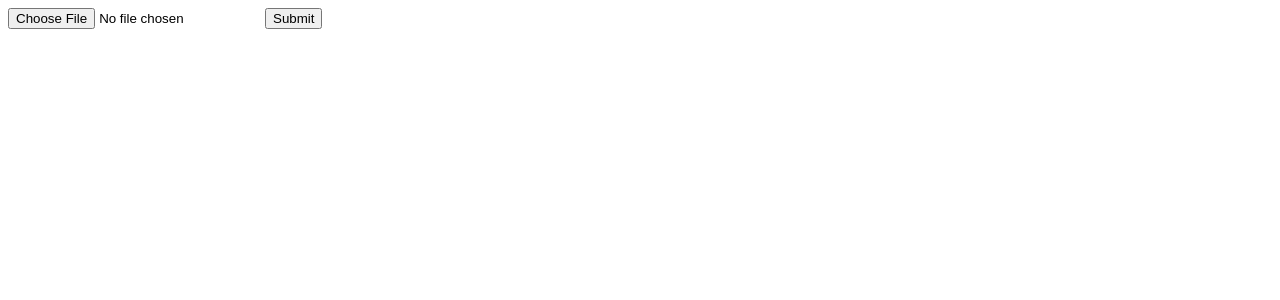
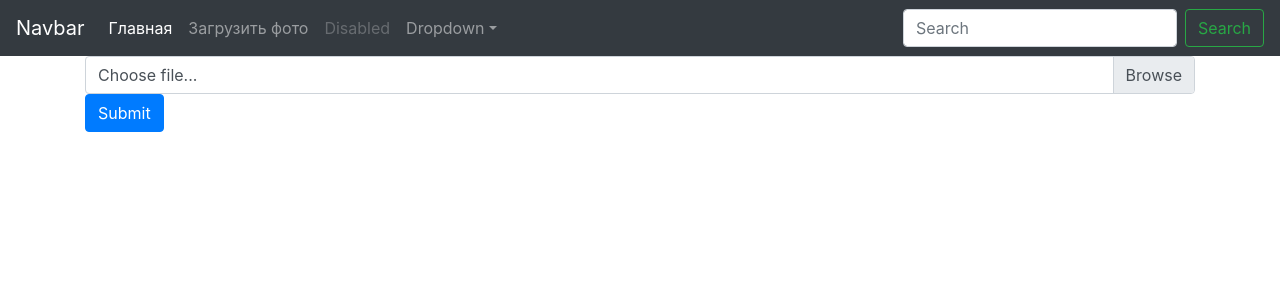
Before and after one commit to SlavaParamount/buroMaggy, a Flask app: page /upload in a window 1280 px wide. Shown: the top 300 px of the page. Run offline with Flask 2, Linux system fonts and the light colour scheme; some libraries are stand-ins or nearby versions.

Commit message:
Added bootstrap for few pages

```diff
--- a/app/app.py
+++ b/app/app.py
@@ -6,7 +6,7 @@
 app.config.from_object(Configuration)
 db = SQLAlchemy(app)
 
-from models import info
+from models import info, Picture
 
 
 with app.app_context():
--- /dev/null
+++ b/app/templates/base.html
@@ -0,0 +1,71 @@
+<!DOCTYPE html>
+<html lang="en">
+	<head>
+		<meta charset="utf-8">
+		<meta name="viewport" content="width=device-width, initial-scale=1, shrink-to-fit=no">
+		<meta name="description" content="">
+		<meta name="author" content="">
+		<link rel="icon" href="../../../../favicon.ico">
+
+		<title>Starter Template for Bootstrap</title>
+
+		<!-- Bootstrap core CSS -->
+		<link href="https://stackpath.bootstrapcdn.com/bootstrap/4.3.1/css/bootstrap.min.css" rel="stylesheet">
+
+		<!-- Custom styles for this template -->
+		<link href="starter-template.css" rel="stylesheet">
+	</head>
+
+	<body>
+		<nav class="navbar navbar-expand-md navbar-dark bg-dark fixed-top">
+			<a class="navbar-brand" href="#">Navbar</a>
+			<button class="navbar-toggler" type="button" data-toggle="collapse" data-target="#navbarsExampleDefault" aria-controls="navbarsExampleDefault" aria-expanded="false" aria-label="Toggle navigation">
+				<span class="navbar-toggler-icon"></span>
+			</button>
+
+			<div class="collapse navbar-collapse" id="navbarsExampleDefault">
+				<ul class="navbar-nav mr-auto">
+					<li class="nav-item active">
+						<a class="nav-link" href="../">Главная <span class="sr-only">(current)</span></a>
+					</li>
+					<li class="nav-item">
+						<a class="nav-link" href="../upload">Загрузить фото</a>
+					</li>
+					<li class="nav-item">
+						<a class="nav-link disabled" href="#">Disabled</a>
+					</li>
+					<li class="nav-item dropdown">
+						<a class="nav-link dropdown-toggle" href="http://example.com" id="dropdown01" data-toggle="dropdown" aria-haspopup="true" aria-expanded="false">Dropdown</a>
+						<div class="dropdown-menu" aria-labelledby="dropdown01">
+							<a class="dropdown-item" href="#">Action</a>
+							<a class="dropdown-item" href="#">Another action</a>
+							<a class="dropdown-item" href="#">Something else here</a>
+						</div>
+					</li>
+				</ul>
+				<form class="form-inline my-2 my-lg-0">
+					<input class="form-control mr-sm-2" type="text" placeholder="Search" aria-label="Search">
+					<button class="btn btn-outline-success my-2 my-sm-0" type="submit">Search</button>
+				</form>
+			</div>
+		</nav>
+
+		<div class="container">
+			<div class="starter-template">
+				<h1>Bootstrap starter template</h1>
+				{% block contentblock %}
+				{% endblock %}
+			</div>
+		</div><!-- /.container -->
+
+
+		<!-- Bootstrap core JavaScript ================================================== -->
+		<!-- Placed at the end of the document so the pages load faster -->
+		<script src="https://code.jquery.com/jquery-3.2.1.slim.min.js" integrity="sha384-KJ3o2DKtIkvYIK3UENzmM7KCkRr/rE9/Qpg6aAZGJwFDMVNA/GpGFF93hXpG5KkN" crossorigin="anonymous"></script>
+		<script src="https://code.jquery.com/jquery-3.3.1.slim.min.js" integrity="sha384-q8i/X+965DzO0rT7abK41JStQIAqVgRVzpbzo5smXKp4YfRvH+8abtTE1Pi6jizo" crossorigin="anonymous"></script>
+<script src="https://cdnjs.cloudflare.com/ajax/libs/popper.js/1.14.7/umd/popper.min.js" integrity="sha384-UO2eT0CpHqdSJQ6hJty5KVphtPhzWj9WO1clHTMGa3JDZwrnQq4sF86dIHNDz0W1" crossorigin="anonymous"></script>
+<script src="https://stackpath.bootstrapcdn.com/bootstrap/4.3.1/js/bootstrap.min.js" integrity="sha384-JjSmVgyd0p3pXB1rRibZUAYoIIy6OrQ6VrjIEaFf/nJGzIxFDsf4x0xIM+B07jRM" crossorigin="anonymous"></script>
+		<!-- IE10 viewport hack for Surface/desktop Windows 8 bug -->
+		<script src="../../../../assets/js/ie10-viewport-bug-workaround.js"></script>
+	</body>
+</html>
--- a/app/templates/post.html
+++ b/app/templates/post.html
@@ -10,7 +10,7 @@
 	<form method="post" enctype=multipart/form-data>
 		{{ postform.MsgArea.label }}
 		{{ postform.MsgArea() }}
-		<input type="submit">
+		<input type="submit" class="btn btn-primary">
 	</form>
 </body>
 </html>
--- a/app/templates/upload.html
+++ b/app/templates/upload.html
@@ -1,12 +1,11 @@
-<html>
-<head>
-<title>Upload</title>
-</head>
-<body>
+{% extends "base.html" %}
+{% block contentblock %}
 <form method="post" enctype="multipart/form-data">
-    {{ form.hidden_tag() }}
-    {{ form.file }}
-    <input type="submit">
+	<div class="custom-file">
+	    {{ form.hidden_tag() }}
+	    {{ form.file(class="custom-file-input", id="validatedCustomFile") }}
+	    <label class="custom-file-label" for="validatedCustomFile">Choose file...</label>
+	    <input type="submit" class="btn btn-primary">
+	</div>
 </form>
-</body>
-</html>
+{% endblock %}
--- a/app/view.py
+++ b/app/view.py
@@ -29,6 +29,7 @@
 
     if form.validate_on_submit():
         filename = secure_filename(form.file.data.filename)
+        print('file', filename)
         form.file.data.save('static/uploads/' + filename)
         newPic = Picture(link = '../static/uploads/' + filename)
         db.session.add(newPic)
```
Also changed, not shown: app/templates/edit.html (+3 -11 lines), app/templates/index.html (+3 -11 lines), app/static/uploads/151428734312004325.jpg (added).
